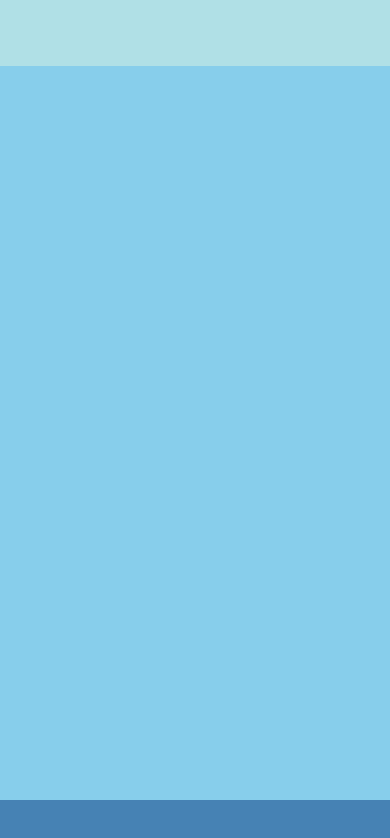
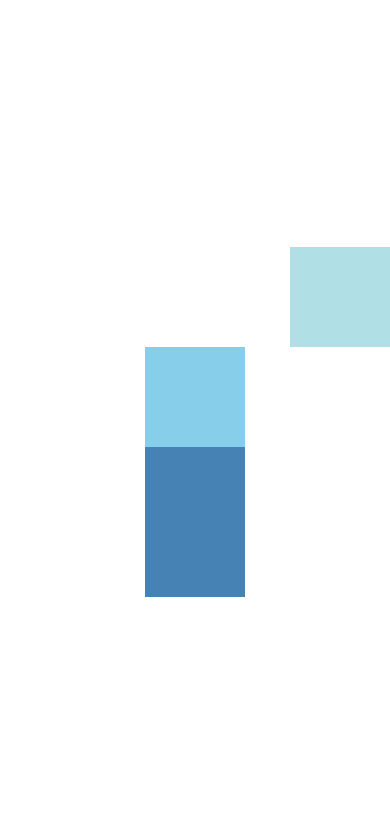
Before and after one commit to caio11pessoa/React-Native, a React Native app: screen / in a window 390 px wide. Shown: the top 838 px of the page. Built offline with nearby package versions, Linux system fonts and the light colour scheme.

Commit message:
alinhamentos

```diff
--- a/App.js
+++ b/App.js
@@ -1,12 +1,20 @@
 import React from 'react';
 import {View} from 'react-native';
 
-const flexDimensionsBasics = () => {
-    return <View style={{flex: 1}}>
-        <View style={{flex: 45, backgroundColor:'powderblue'}}/>
-        <View style={{flex: 500, backgroundColor:'skyblue'}}/>
-        <View style={{flex: 30, backgroundColor:'steelblue'}}/>
-    </View>
+const FlexDirectionBasics = () => {
+    return (
+        <View style={{
+            flex:1,
+            flexDirection: 'column',
+            justifyContent:'center',
+            alignItems:'center'
+            }}>
+            <View style={{alignSelf:'flex-end', width:100, height: 100, backgroundColor: 'powderblue'}}/>
+            <View style={{ width:100,height:100, backgroundColor: 'skyblue'}}/>
+            <View style={{ width:100,height:150, backgroundColor: 'steelblue'}}/>
+
+        </View>
+    )
 }
 
-export default flexDimensionsBasics;
+export default FlexDirectionBasics;
```
Also changed, not shown: FlexDimensions.js (added, +12 -0 lines), JustiFyContentAndAlignItems.js (added, +18 -0 lines).
